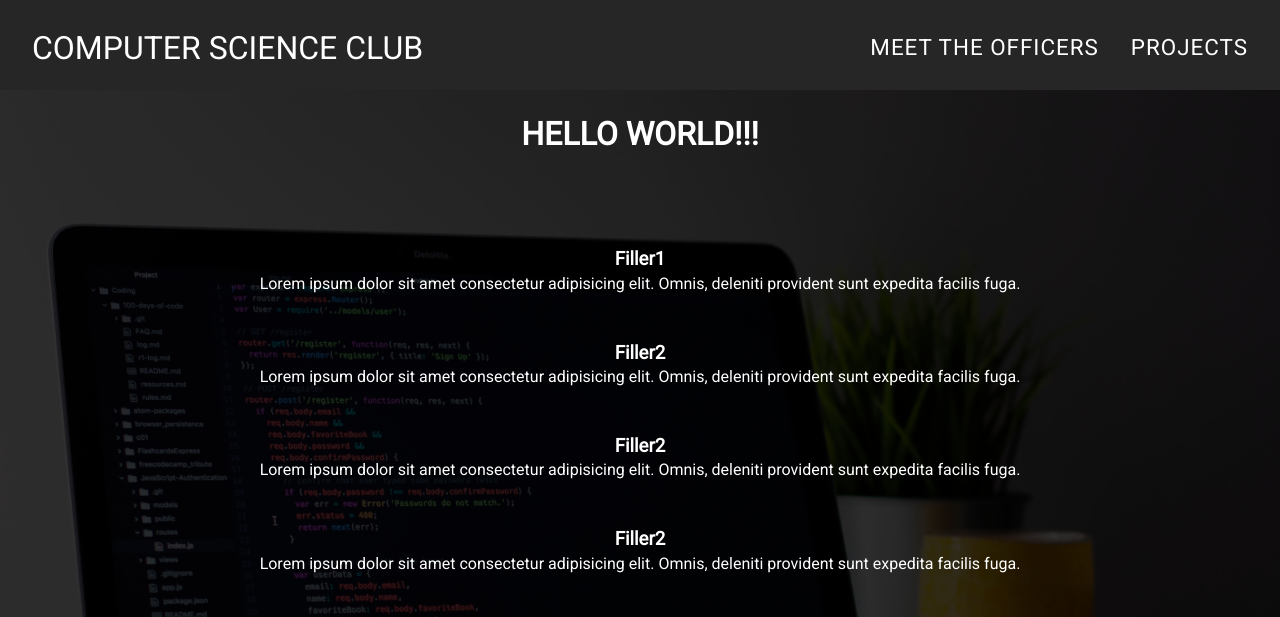
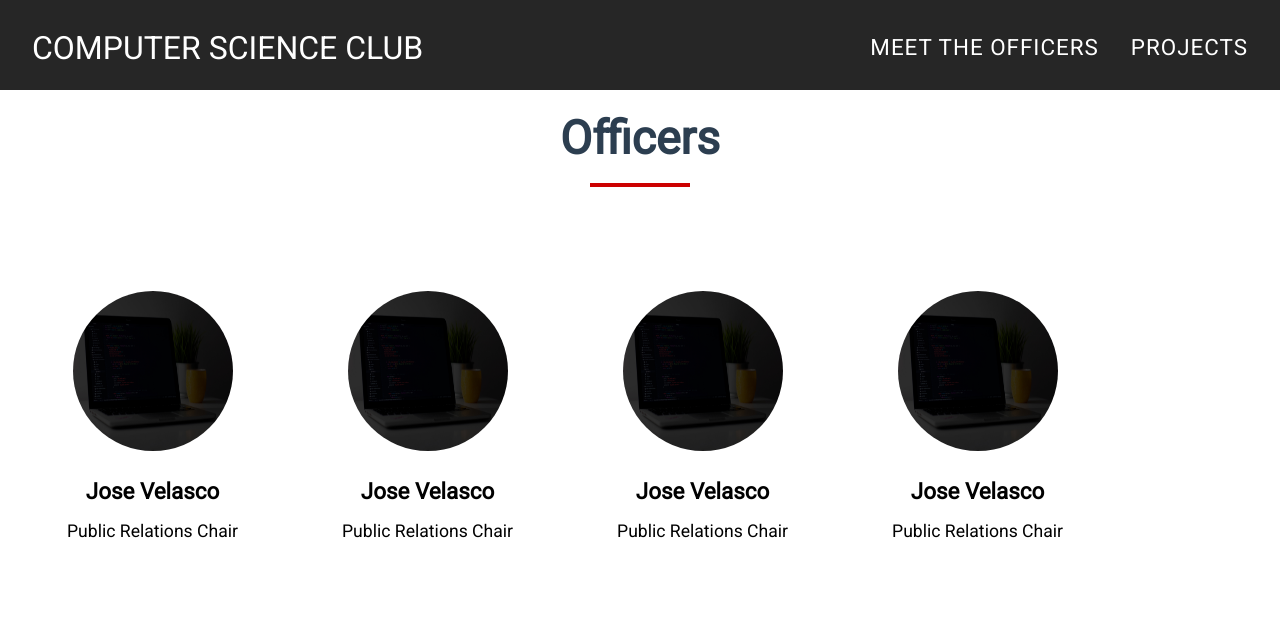
Before and after one commit to Jose-Velasco/cs-club-django, a Django app: page /meettheofficers/ in a window 1280 px wide. Shown: the top 617 px of the page. Run offline with Django 3.2, Linux system fonts and the light colour scheme; some libraries are stand-ins or nearby versions.

Commit message:
designed meet the officers page and implemented it
created meet the officers css file

```diff
--- a/Projects/static/projects/css/base.css
+++ b/Projects/static/projects/css/base.css
@@ -73,6 +73,7 @@ body {
     display: flex;
     flex-direction: column;
     text-align: right;
+    align-items: center;
 }
 
 .footer-social-media-wrapper h3 {
--- /dev/null
+++ b/Projects/static/projects/css/meettheofficershtml.css
@@ -0,0 +1,83 @@
+.officerHeadingContainer {
+    text-align: center;
+    margin-top: 1rem;
+}
+
+.officerTitle {
+    color: #2c3e50;
+    font-size: 2.9rem;
+    font-weight: 700;
+    position: relative;
+    display: block;
+    padding-bottom: 1rem;
+}
+
+.officerTitle:after {
+    height: 4px;
+    background-color: #cc0000;
+}
+
+.officerTitle::after {
+    background-color: #cc0000;
+    left: 50%;
+    width: 100px;
+    bottom: 0;
+    content: "";
+    position: absolute;
+    transform: translate(-50%, 0);
+}
+
+.officer-content-wraper {
+    display: flex;
+    padding-left: 15px;
+    padding-right: 15px;
+    margin-top: 3em;
+    margin-bottom: 3em;
+}
+
+.officer-content-row {
+    display: flex;
+    flex-direction: row;
+    flex-flow: wrap;
+    margin-left: auto;
+    margin-right: auto;
+}
+
+@media only screen and (max-width: 700px) {
+    .officer-content-row {
+        display: block;
+    }
+}
+
+.officer-content {
+    display: flex;
+    flex-direction: column;
+    padding-left: 20px;
+    padding-right: 20px;
+    align-items: center;
+    margin-left: 2em;
+    margin-right: 2em;
+    margin-bottom: 2em;
+    margin-top: 2em;
+}
+
+.officer-content-row h2 {
+    text-align: center;
+    font-size: 1.4rem;
+    margin-bottom: 0.50em;
+    margin-top: 0.50em;
+}
+
+.officer-content-row p {
+    text-align: center;
+    font-size: 1.1rem;
+    margin-bottom: 0.50em;
+}
+
+.officer-content-img {
+    margin-top: 1.5em;
+    margin-bottom: 0.90em;
+    width: 10em;
+    height: 10em;
+    border-radius: 50%;
+}
--- a/Projects/static/projects/css/projectdetailhtml.css
+++ b/Projects/static/projects/css/projectdetailhtml.css
@@ -28,7 +28,7 @@
 	display: inline-block;
 	color: #999;
 	margin-right: 0.4rem;
-	margin-left: 0.4rem
+	margin-left: 0.4rem;
 	margin-bottom: 0.1rem;
 }
 
--- a/Projects/templates/projectsHTML/base.html
+++ b/Projects/templates/projectsHTML/base.html
@@ -28,7 +28,7 @@
 						<div>
 							<ul>
 								<li><a href="{% url 'site-home' %}">Home</a></li>
-								<li><a href="#">Meet the officers</a></li>
+								<li><a href="{% url 'meettheofficers' %}">Meet the officers</a></li>
 								<li><a href="{% url 'projects' %}">Projects</a></li>
 								<!-- <li><a href="#">Contact</a></li> -->
 							</ul>
@@ -45,9 +45,10 @@
 							<nav>
 								<h1 class="computerscience"><a href="{% url 'site-home' %}">Computer Science Club</a></h1>
 								<ul>
-									<li><a href="#">Meet the officers</a></li>
+									<li><a href="{% url 'meettheofficers' %}">Meet the officers</a></li>
 									<li><a href="{% url 'projects' %}">Projects</a></li>
-										<!-- use %% in {} to interpolate the name of the url that was defined in the ulr.py of Projects folder -->
+										<!-- use %% in {} to
+											interpolate the name of the url that was defined in the ulr.py of Projects folder -->
 									<!-- <li><a href="#">Contact</a></li> -->
 								</ul>
 							</nav>
@@ -64,7 +65,7 @@
 			 if there is not enough content on the page being displayes -->
 			<div class="push"></div>
 		</div>
-			<!-- see class push -->
+			<!-- see class "push" -->
 			<div class="footer">
 				<div class="footer-social-media-wrapper">
 					<h3>Social Media</h3>
--- a/Projects/templates/projectsHTML/meettheofficers.html
+++ b/Projects/templates/projectsHTML/meettheofficers.html
@@ -0,0 +1,134 @@
+{% extends "projectsHTML/base.html" %}
+{% load static %}
+{% block additionalHead %}
+<link rel="stylesheet" href="{% static 'projects/css/meettheofficershtml.css' %}">
+{% endblock %}
+{% block content %}
+
+<div class="meet-the-officers-container">
+
+	<div class="officersHeadingSection">
+		<div class="officerHeadingContainer">
+			<h2 class="officerTitle">Officers</h2>
+		</div>
+	</div>
+
+	<div class="officer-content-wraper">
+		<div class="officer-content-row">
+
+			<div class="officer-content">
+				<img class="officer-content-img" src="../../static/projects/staticImages/indexBG.jpg" alt="">
+				<h2 class="officer-content-name">Jose Velasco </h2>
+				<p class="officer-content-title">Public Relations Chair</p>
+			</div>
+
+			<div class="officer-content">
+				<img class="officer-content-img" src="../../static/projects/staticImages/indexBG.jpg" alt="">
+				<h2 class="officer-content-name">Jose Velasco </h2>
+				<p class="officer-content-title">Public Relations Chair</p>
+			</div>
+
+			<div class="officer-content">
+				<img class="officer-content-img" src="../../static/projects/staticImages/indexBG.jpg" alt="">
+				<h2 class="officer-content-name">Jose Velasco </h2>
+				<p class="officer-content-title">Public Relations Chair</p>
+			</div>
+
+		<div class="officer-content">
+				<img class="officer-content-img" src="../../static/projects/staticImages/indexBG.jpg" alt="">
+				<h2 class="officer-content-name">Jose Velasco </h2>
+				<p class="officer-content-title">Public Relations Chair</p>
+		</div>
+
+			<div class="officer-content">
+					<img class="officer-content-img" src="../../static/projects/staticImages/indexBG.jpg" alt="">
+					<h2 class="officer-content-name">Jose Velasco Juarez JR</h2>
+					<p class="officer-content-title">Public Relations Chair</p>
+			</div>
+
+
+			<div class="officer-content">
+					<img class="officer-content-img" src="../../static/projects/staticImages/indexBG.jpg" alt="">
+					<h2 class="officer-content-name">Jose Velasco </h2>
+					<p class="officer-content-title">Public Relations Chair</p>
+				</div>
+
+				<div class="officer-content">
+					<img class="officer-content-img" src="../../static/projects/staticImages/indexBG.jpg" alt="">
+					<h2 class="officer-content-name">Jose Velasco </h2>
+					<p class="officer-content-title">Public Relations Chair</p>
+				</div>
+
+				<div class="officer-content">
+					<img class="officer-content-img" src="../../static/projects/staticImages/indexBG.jpg" alt="">
+					<h2 class="officer-content-name">Jose Velasco </h2>
+					<p class="officer-content-title">Public Relations Chair</p>
+				</div>
+
+			<div class="officer-content">
+					<img class="officer-content-img" src="../../static/projects/staticImages/indexBG.jpg" alt="">
+					<h2 class="officer-content-name">Jose Velasco </h2>
+					<p class="officer-content-title">Public Relations Chair</p>
+			</div>
+
+				<div class="officer-content">
+						<img class="officer-content-img" src="../../static/projects/staticImages/indexBG.jpg" alt="">
+						<h2 class="officer-content-name">Jose Velasco Juarez JR</h2>
+						<p class="officer-content-title">Public Relations Chair</p>
+				</div>
+
+		</div>
+	</div>
+
+
+
+
+
+
+	<div class="officersHeadingSection">
+		<div class="officerHeadingContainer">
+			<h2 class="officerTitle">Former Members</h2>
+		</div>
+	</div>
+
+	<div class="officer-content-wraper">
+			<div class="officer-content-row">
+
+				<div class="officer-content">
+					<img class="officer-content-img" src="../../static/projects/staticImages/indexBG.jpg" alt="">
+					<h2 class="officer-content-name">Jose Velasco </h2>
+					<p class="officer-content-title">Public Relations Chair</p>
+				</div>
+
+				<div class="officer-content">
+					<img class="officer-content-img" src="../../static/projects/staticImages/indexBG.jpg" alt="">
+					<h2 class="officer-content-name">Jose Velasco </h2>
+					<p class="officer-content-title">Public Relations Chair</p>
+				</div>
+
+				<div class="officer-content">
+					<img class="officer-content-img" src="../../static/projects/staticImages/indexBG.jpg" alt="">
+					<h2 class="officer-content-name">Jose Velasco </h2>
+					<p class="officer-content-title">Public Relations Chair</p>
+				</div>
+
+			<div class="officer-content">
+					<img class="officer-content-img" src="../../static/projects/staticImages/indexBG.jpg" alt="">
+					<h2 class="officer-content-name">Jose Velasco </h2>
+					<p class="officer-content-title">Public Relations Chair</p>
+			</div>
+
+				<div class="officer-content">
+						<img class="officer-content-img" src="../../static/projects/staticImages/indexBG.jpg" alt="">
+						<h2 class="officer-content-name">Jose Velasco Juarez JR</h2>
+						<p class="officer-content-title">Public Relations Chair</p>
+				</div>
+
+
+			</div>
+		</div>
+
+
+</div>
+
+{% endblock content %}
--- a/Projects/views.py
+++ b/Projects/views.py
@@ -9,7 +9,7 @@ def home(request):
 	#						^^^^ this will be rendered when it is requested by the url
 
 def meettheofficers(request):
-	return render(request, 'projectsHTML/index.html')
+	return render(request, 'projectsHTML/meettheofficers.html')
 
 def projectDetail(request, projectId):
 	# this will get a specific project based on it id which will be used to be render details in projectdetail.html
```
